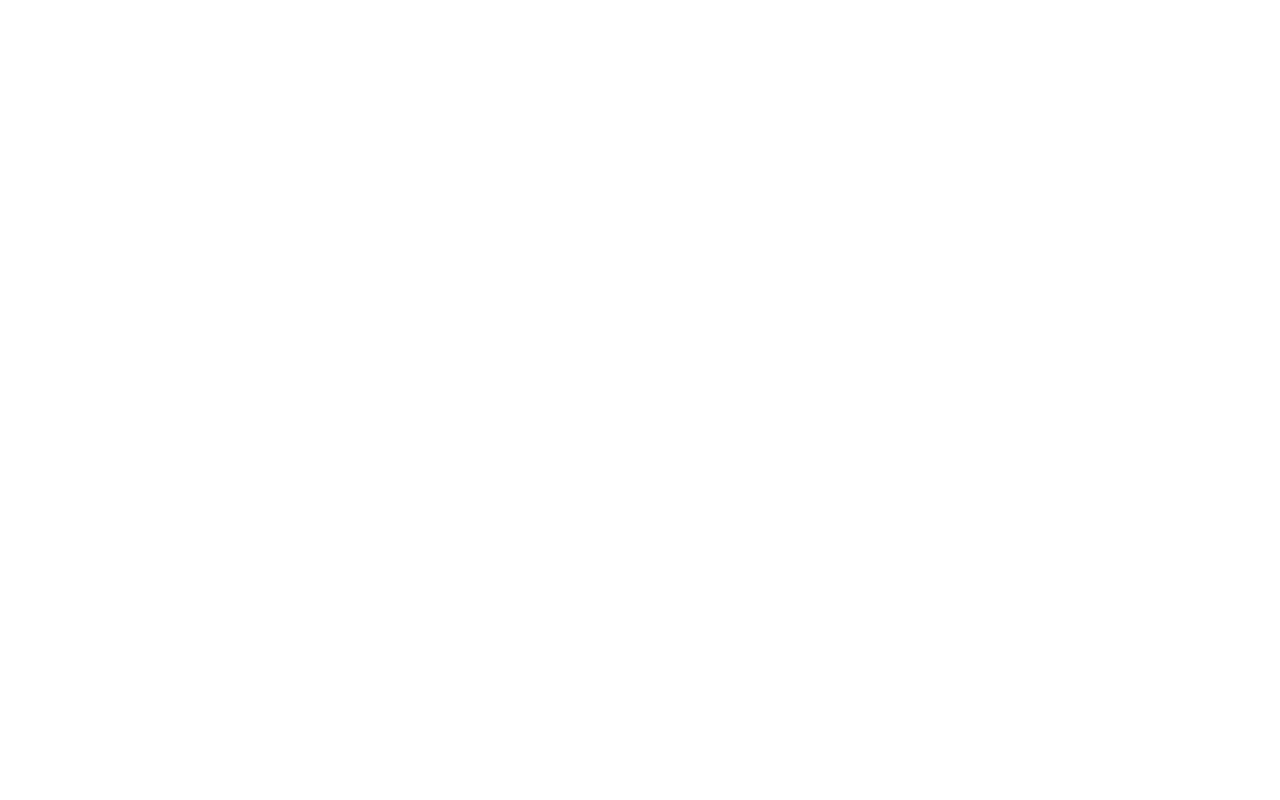
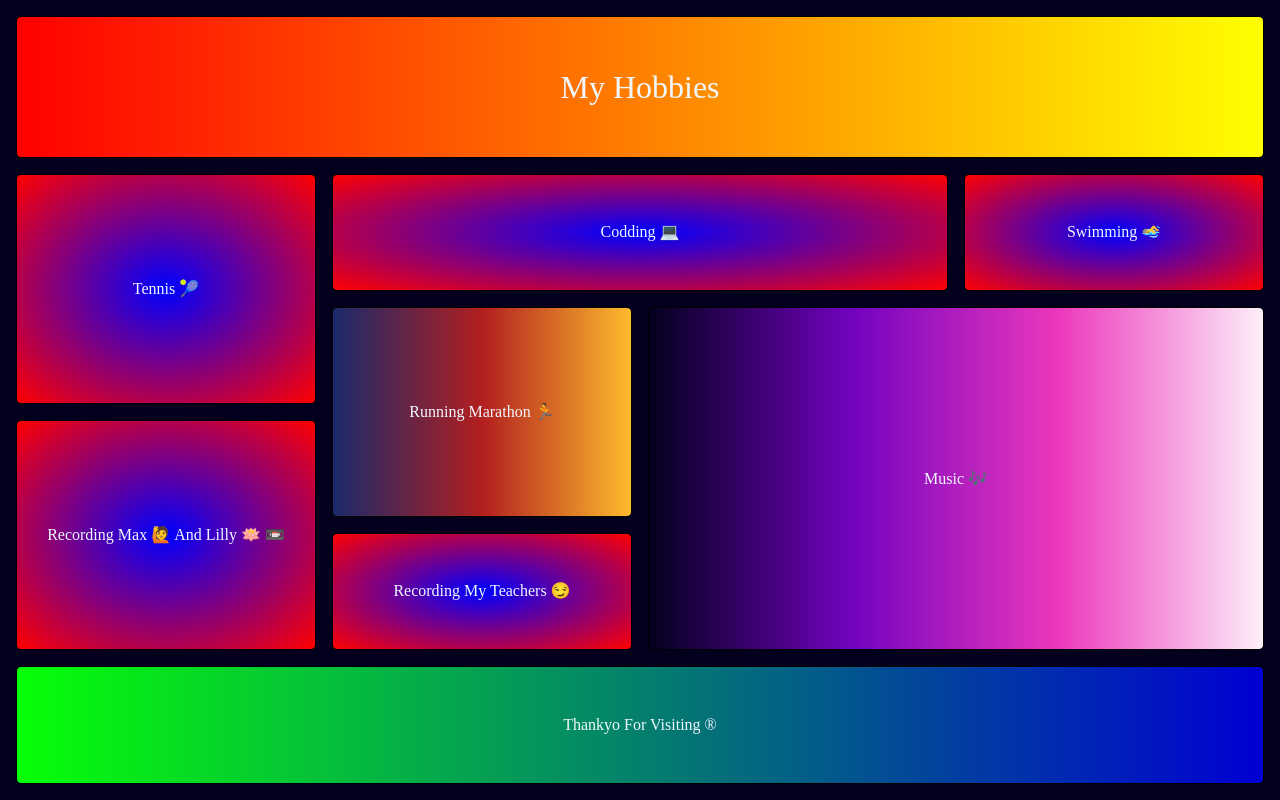
Before and after one commit to 0bobcode/5-hobbies-grids, a plain HTML site: page index.html in a window 1280 px wide. Drawn offline with nearby package versions, Linux system fonts and the light colour scheme; a web font is replaced by a local one.

Commit message:
add completed the project learned grid,grid-area, grid-tmplete colums,gradients,grid-tmp-areas

```diff
--- a/index.html
+++ b/index.html
@@ -7,9 +7,22 @@
     <link href="https://cdn.jsdelivr.net/npm/bootstrap@5.3.3/dist/css/bootstrap.min.css" rel="stylesheet"
         integrity="sha384-QWTKZyjpPEjISv5WaRU9OFeRpok6YctnYmDr5pNlyT2bRjXh0JMhjY6hW+ALEwIH" crossorigin="anonymous">
     <link rel="stylesheet" href="style.css">
+    <style>
+        @import url('https://fonts.googleapis.com/css2?family=Poppins:ital,wght@0,100;0,200;0,300;0,400;0,500;0,600;0,700;0,800;0,900;1,100;1,200;1,300;1,400;1,500;1,600;1,700;1,800;1,900&family=Rubik+Dirt&display=swap');
+    </style>
 </head>
 <body>
-
+   <div class="grid-container">
+    <div class="header">my hobbies</div>
+    <div class="box box1">tennis 🎾</div>
+    <div class="box box2">codding 💻</div>
+    <div class="box box3">swimming 🏊‍♂️</div>
+    <div class="box box4">running marathon 🏃</div>
+    <div class="box box5">music 🎶</div>
+    <div class="box box6">recording max 🙋 and lilly 🪷 📼</div>
+    <div class="box box7"> recording my teachers 😏</div>
+    <div class="footer">thankyo for visiting &reg;</div>
+   </div>
 </body>
 <script src="script.js"></script>
 </html>
--- a/style.css
+++ b/style.css
@@ -0,0 +1,105 @@
+*{
+
+    font-family: "Rubik Dirt", serif;
+    margin: 0px;
+    padding: 0px;
+ color: aliceblue;
+ background-color: #03001e;
+}
+
+html, body{
+    height:100%;
+}
+
+.grid-container{
+    display: grid;
+    grid-template-columns: repeat(4,
+        1fr);
+    grid-auto-rows: auto;
+    gap: 1rem;
+    min-height: 100vh;
+    width: 100%;
+    margin:0 auto;
+    padding: 1rem;
+    grid-template-areas:
+    "header header header header"
+    "box1 box2 box2 box3"
+    "box1 box4 box5 box5"
+    "box6 box4 box5 box5"
+    "box6 box7 box5 box5"
+    "footer footer footer footer"
+
+
+}
+
+.header{
+    grid-area: header;
+    border: 1px black solid;
+        border-radius: 5px;
+            display: flex;
+                align-items: center;
+                justify-content: center;
+                text-transform: capitalize;
+    background:linear-gradient(to right, red, yellow);
+       font-size: 2rem;
+
+}
+
+.box{
+    border:1px black solid;
+    border-radius: 5px;
+    display: flex;
+    align-items: center;
+    justify-content: center;
+    text-transform: capitalize;
+
+    text-align: center;
+    background:radial-gradient( blue, purple, red);
+}
+
+
+
+.box1{
+    grid-area: box1;
+}
+
+.box2{
+    grid-area: box2;
+}
+
+.box3{
+    grid-area: box3;
+}
+
+
+.box4{
+    grid-area: box4;
+    background: linear-gradient(to right, #1a2a6c, #b21f1f, #fdbb2d);
+}
+
+.box5{
+    grid-area: box5;
+    background: linear-gradient(to right, #03001e, #7303c0, #ec38bc, #fdeff9);
+}
+
+
+.box6{
+    grid-area: box6;
+}
+
+.box7 {
+    grid-area: box7;
+
+}
+
+.footer{
+    grid-area: footer;
+    border: 1px black solid;
+    border-radius: 5px;
+        display: flex;
+            align-items: center;
+            justify-content: center;
+            text-transform: capitalize;
+
+     background: linear-gradient(to right, rgb(7, 255, 7), rgb(0, 0, 210));
+}
```
Also changed, not shown: image.png (added).
